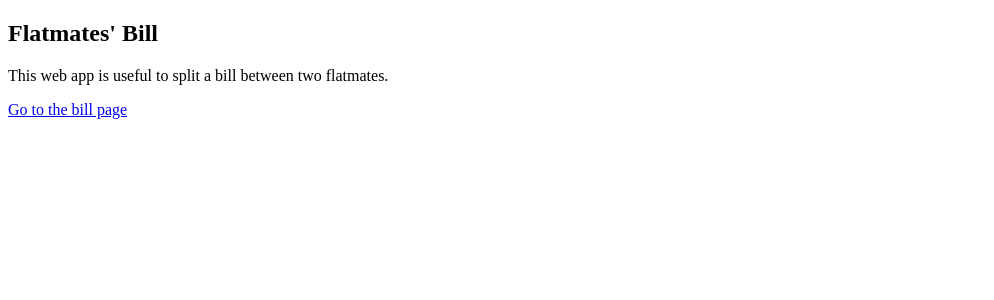
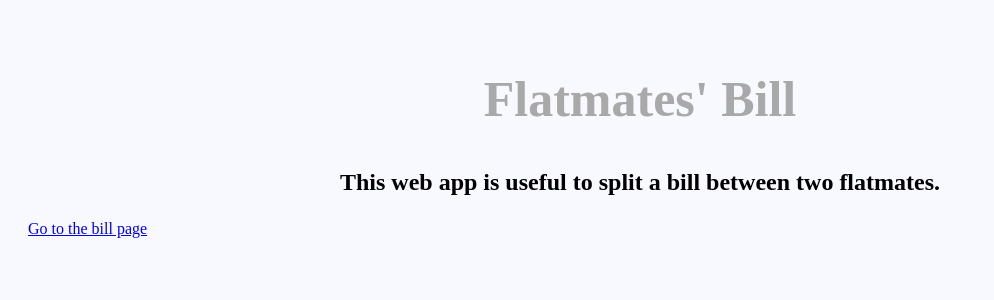
Before and after one commit to sarahmeggleston/Udemy_course_app2_flatmates_bill, a Flask app: page / in a window 1280 px wide. Shown: the top 300 px of the page, without its empty margins (0-994 px from the left). Run offline with Flask 2, Linux system fonts and the light colour scheme.

Commit message:
updating css

```diff
--- a/Udemy_Int2Adv_Python_OOP/App-5-Flatmates-Bill-Web-App/static/main.css
+++ b/Udemy_Int2Adv_Python_OOP/App-5-Flatmates-Bill-Web-App/static/main.css
@@ -2,6 +2,12 @@ h2 {
     color: darkgrey;
     text-align: center;
     font-size: 50px;
+}
+
+h3 {
+    color: black;
+    text-align: center;
+    font-size: 24px;
 }
 
 input[type=text] {
@@ -17,7 +23,6 @@ input[type=submit]{
     padding: 12px 12px;
     border: none;
     border-radius: 6px;
-
 }
 
 body {
--- a/Udemy_Int2Adv_Python_OOP/App-5-Flatmates-Bill-Web-App/templates/bill_form_page.html
+++ b/Udemy_Int2Adv_Python_OOP/App-5-Flatmates-Bill-Web-App/templates/bill_form_page.html
@@ -7,7 +7,7 @@
 </head>
 <body>
 <h2>The Bill Form</h2>
-<p>Fill in the form and click the button to get the results</p>
+<h3>Fill in the form and click the button to get the results</h3>
 <form action="/results" method="post">
     {{bill_form.amount.label}} {{bill_form.amount}}
     <br>
--- a/Udemy_Int2Adv_Python_OOP/App-5-Flatmates-Bill-Web-App/templates/index.html
+++ b/Udemy_Int2Adv_Python_OOP/App-5-Flatmates-Bill-Web-App/templates/index.html
@@ -3,10 +3,11 @@
 <head>
     <meta charset="UTF-8">
     <title>Title</title>
+    <link rel="stylesheet" href="static/main.css">
 </head>
 <body>
 <h2>Flatmates' Bill</h2>
-<p>This web app is useful to split a bill between two flatmates. </p>
+<h3>This web app is useful to split a bill between two flatmates.</h3>
 <a href={{url_for('bill_form_page')}}>Go to the bill page</a>
 </body>
 </html>
--- a/Udemy_Int2Adv_Python_OOP/App-5-Flatmates-Bill-Web-App/templates/results.html
+++ b/Udemy_Int2Adv_Python_OOP/App-5-Flatmates-Bill-Web-App/templates/results.html
@@ -3,9 +3,11 @@
 <head>
     <meta charset="UTF-8">
     <title>Title</title>
+    <link rel="stylesheet" href="static/main.css">
 </head>
-<body>
+<h2>Final Bill</h2>
+<h3>
     {{name1}} pays {{amount1}} <br>
     {{name2}} pays {{amount2}}
-</body>
+</h3>
 </html>
```
